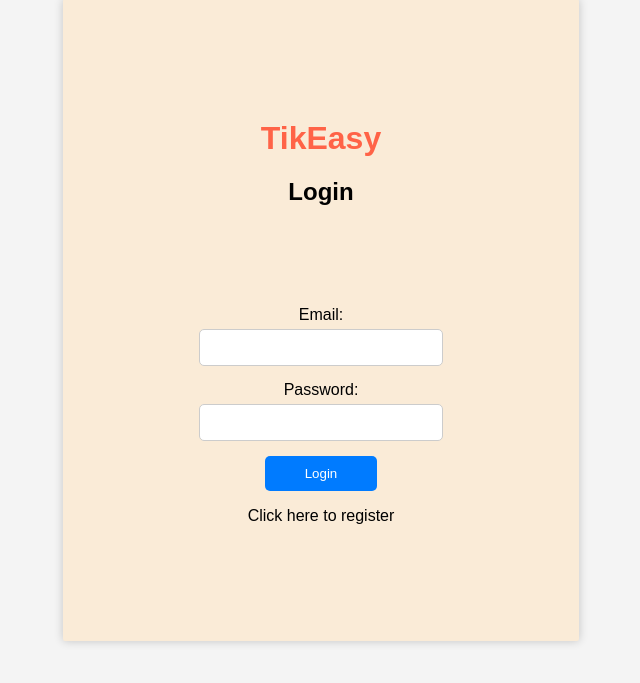
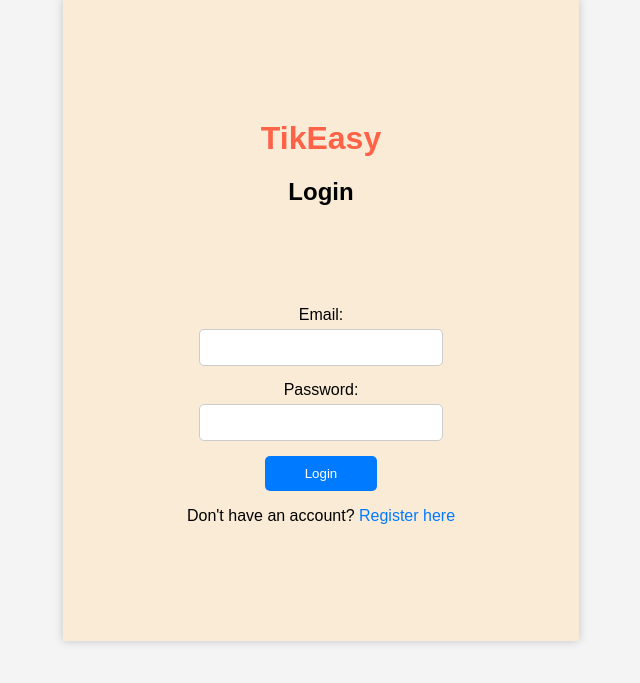
Before and after one commit to unnati14ag/TikEasy--Movie-Ticket-Booking-App, a Flask app: page / in a window 1280 px wide. Shown: the part 80-763 px from the top of the page, without its empty margins (319-959 px from the left). Run offline with Flask 3, Linux system fonts and the light colour scheme.

Commit message:
Update login.html

```diff
--- a/Client/templates/login.html
+++ b/Client/templates/login.html
@@ -22,24 +22,7 @@
 
         </form>
 
-        <p id="redirectLink">Click here to register</p>
-
-    <script>
-        // Get the current URL
-        var currentURL = window.location.href;
-
-        // Construct the new URL
-        var newURL = currentURL + "/register?function=registerPage";
-
-        // Get the element by ID
-        var redirectLinkElement = document.getElementById("redirectLink");
-
-        // Add a click event listener to the element
-        redirectLinkElement.addEventListener("click", function() {
-            // Redirect to the new URL
-            window.location.href = newURL;
-        });
-    </script>
+        <p>Don't have an account? <a href="http://127.0.0.1:3000/register?function=registerPage">Register here</a></p>
     </div>
 
     <script src="{{url_for('static',filename='JS/login_register_validate.js') }}"></script>
```
